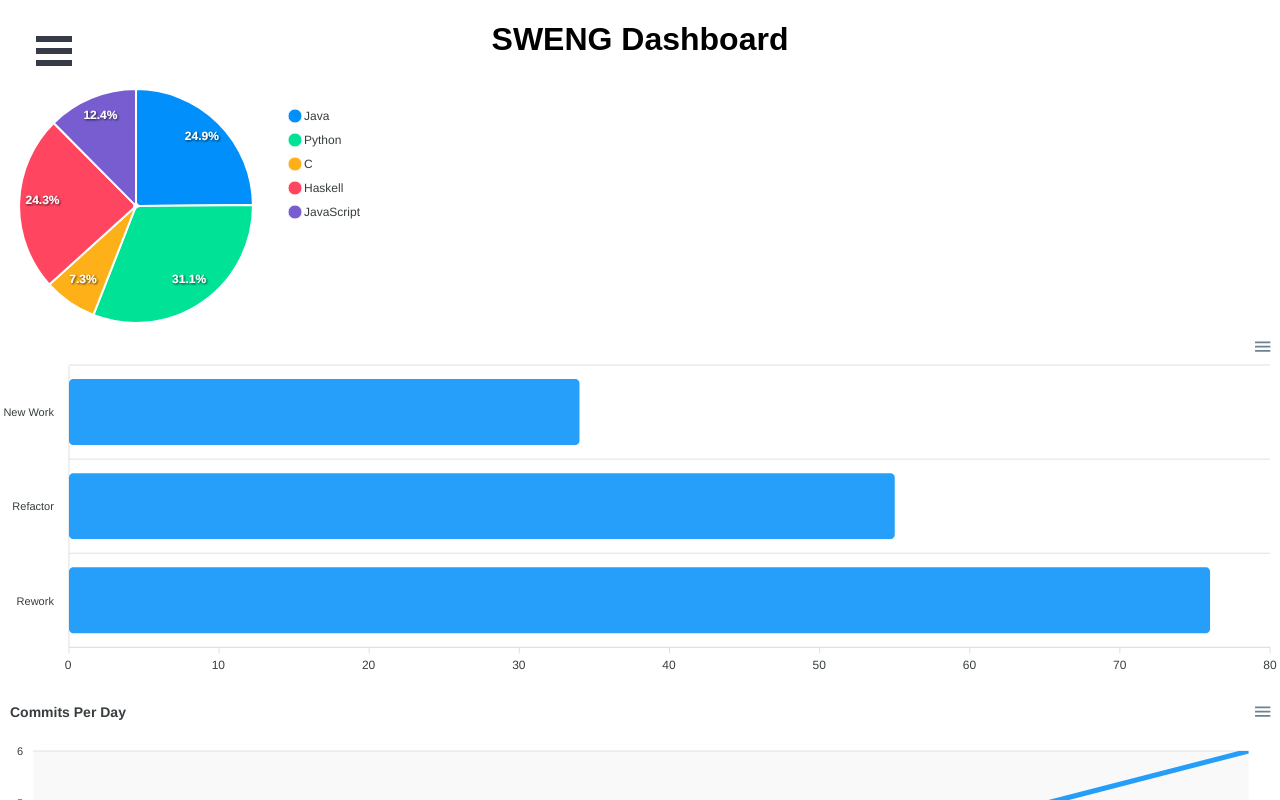
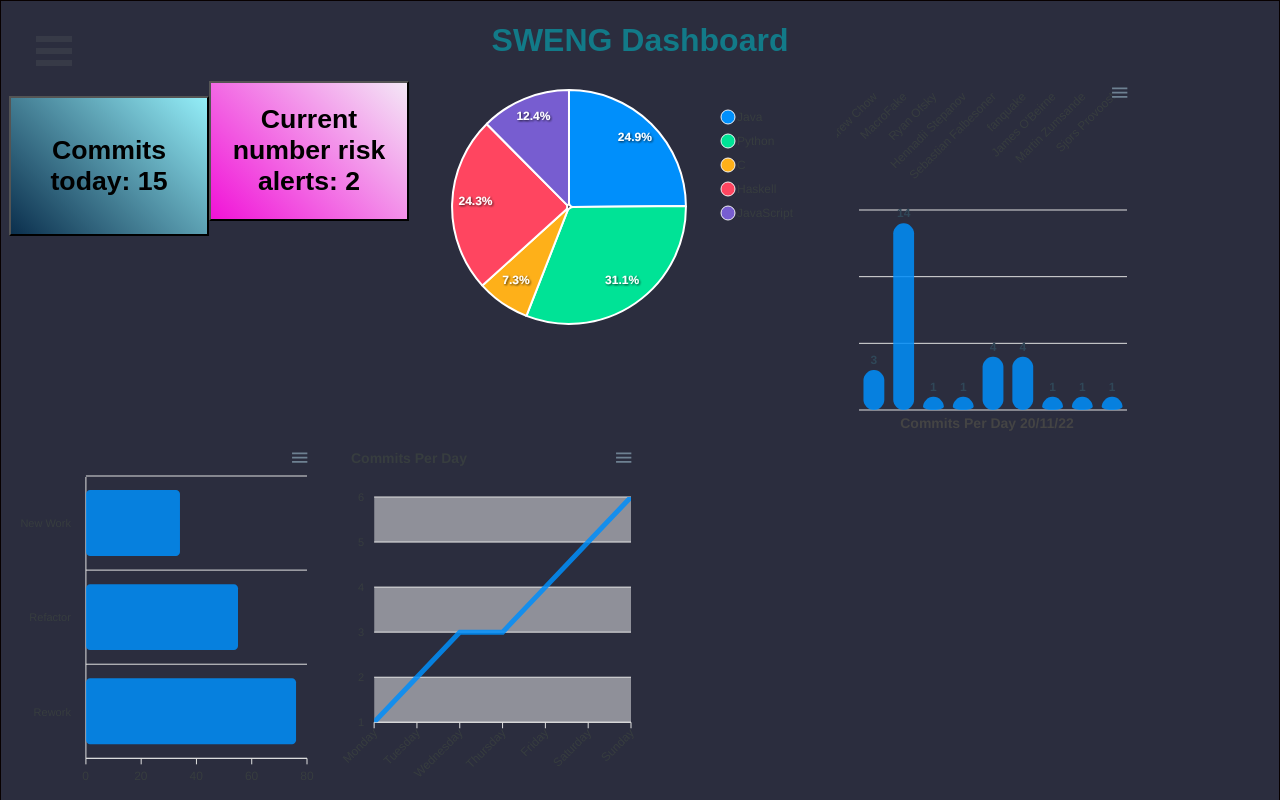
Before and after one commit to saifalixxx/SWENG_Final_Project, a React (Create React App) app in the folder dashboard/: page / in a window 1280 px wide. Shown: the top 800 px of the page. Built offline with nearby package versions, Linux system fonts and the light colour scheme.

Commit message:
changes to dashboard view

```diff
--- a/dashboard/src/App.js
+++ b/dashboard/src/App.js
@@ -1,29 +1,45 @@
-import React from 'react';
+import React, { Component } from 'react';
+import { useState } from 'react';
 import SideBar from './Components/Sidebar';
 import Graph from './Components/Graph';
 
+
 import './App.css';
+import './styles.css';
 
 export default function App() {
+  const [theme, setTheme] = useState('dark');
+
   const dummy = [44, 55, 13, 43, 22]
   const dummyLabels = ['Java', 'Python', 'C', 'Haskell', 'JavaScript']
-  const barDummy = [34,55,76]
+  const barDummy = [34, 55, 76]
   const barDummyLabels = ['New Work', 'Refactor', 'Rework']
-  const lineDummy = [1,2,3,3,4,5,6]
-  const lineDummyLabels = ['Monday','Tuesday','Wednesday','Thursday','Friday','Saturday','Sunday']
-  const barVDummy = [3,14,1,1,4,4,1,1,1]
-  const barVDummyLabels = ["Andrew Chow","MacroFake","Ryan Ofsky","Hennadii Stepanov","Sebastian Falbesoner","fanquake","James O'Beirne","Martin Zumsande","Sjors Provoost"]
+  const lineDummy = [1, 2, 3, 3, 4, 5, 6]
+  const lineDummyLabels = ['Monday', 'Tuesday', 'Wednesday', 'Thursday', 'Friday', 'Saturday', 'Sunday']
+  const barVDummy = [3, 14, 1, 1, 4, 4, 1, 1, 1]
+  const barVDummyLabels = ["Andrew Chow", "MacroFake", "Ryan Ofsky", "Hennadii Stepanov", "Sebastian Falbesoner", "fanquake", "James O'Beirne", "Martin Zumsande", "Sjors Provoost"]
   return (
-    <div id="App">
+    <div className={`App ${theme}`}>
+
       <SideBar />
       <div id="page-wrap">
         <h1>SWENG Dashboard</h1>
       </div>
-      <div>
-        <Graph type='pie' data={dummy} labels = {dummyLabels} />
-        <Graph type= 'hbar' data={barDummy} labels= {barDummyLabels} />
-        <Graph type= 'line' data={lineDummy} labels= {lineDummyLabels} />
-        <Graph type= 'vbar' data={barVDummy} labels= {barVDummyLabels} />
+      <div className='row1'>
+        <div>
+          <button className='boxStyle'
+            style={{ height: '140px', width: '200px' }}
+          ><h1>Commits today:   15</h1></button>
+          <button className='boxStyle2'
+            style={{ height: '140px', width: '200px' }}>
+            <h1>Current number risk alerts: 2</h1></button>
+        </div>
+        <Graph type='pie' data={dummy} labels={dummyLabels} />
+        <Graph type='vbar' data={barVDummy} labels={barVDummyLabels} />
+      </div>
+      <div className='row2'>
+        <Graph type='hbar' data={barDummy} labels={barDummyLabels} />
+        <Graph type='line' data={lineDummy} labels={lineDummyLabels} />
 
       </div>
     </div>
```
